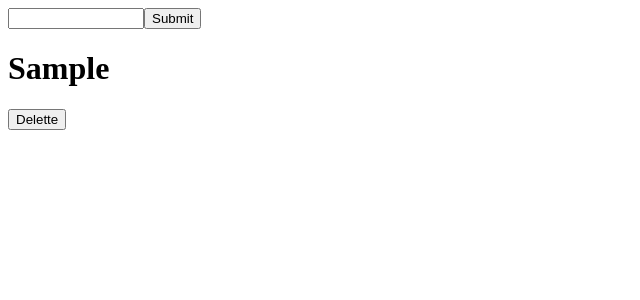
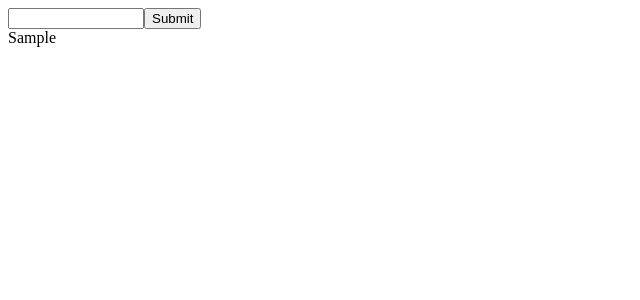
Before and after one commit to VadimVasilcovan/REACT.EX, a React (Vite) app in the folder React-EX/: page / in a window 1280 px wide. Both pictures are taken after typing "Sample" into the empty fields and a click on the button "Submit". Shown: the top 300 px of the page, without its empty margins (0-640 px from the left). Built offline with nearby package versions, Linux system fonts and the light colour scheme.

Commit message:
11/12/2024 ex.3

```diff
--- /dev/null
+++ b/React-EX/src/7_days_of_recapitulation/11.12.2024/ex_0.3_props/ex.0.3_addingTask.jsx
@@ -0,0 +1,31 @@
+import './ex_0.3_parent_coponent'
+
+const CreateAnTask = ({task, setTask, submitTask, SetSubmitTask}) => {
+
+
+    const WriteTask = (event) => {
+        setTask(event.target.value)
+    }
+
+    const SubmitTaskConst = () => {
+        if (task !== ('')){
+            SetSubmitTask([...submitTask, task])
+            setTask('')
+        }
+    }
+
+
+    return(<div>
+        <input
+        type='text'
+        onChange={WriteTask}
+        value={task}
+        >
+        </input>
+        <button onClick={SubmitTaskConst}>
+            Submit
+        </button>
+    </div>)
+}
+
+export default CreateAnTask
--- /dev/null
+++ b/React-EX/src/7_days_of_recapitulation/11.12.2024/ex_0.3_props/ex.0.3_displayTask.jsx
@@ -0,0 +1,14 @@
+
+
+const DisplayTask =({submitTask}) => {
+
+    return (<div>
+        {submitTask.map((newTask, index) => (
+            <div key={index}>
+                {newTask}
+            </div>
+        ))}
+    </div>)
+}
+
+export default DisplayTask
--- /dev/null
+++ b/React-EX/src/7_days_of_recapitulation/11.12.2024/ex_0.3_props/ex_0.3_parent_coponent.jsx
@@ -0,0 +1,17 @@
+import { useState } from "react";
+import CreateAnTask from "./ex.0.3_addingTask";
+import DisplayTask from "./ex.0.3_displayTask";
+
+const ToDoListUsingProps = () => {
+    const [task, setTask]= useState('')
+    const [submitTask, SetSubmitTask]= useState([])
+
+
+    const addTaskProps = {task, setTask, submitTask, SetSubmitTask}
+    return (<>
+        <CreateAnTask {...addTaskProps}/>
+        <DisplayTask submitTask={submitTask}/>
+    </>)
+}
+
+export default ToDoListUsingProps
--- a/React-EX/src/App.jsx
+++ b/React-EX/src/App.jsx
@@ -19,6 +19,7 @@ import ParentApiEx2 from "./project-filter-api-02.jsx/parent-project-filter-api.
 import InputExercise from "./7_days_of_recapitulation/10.12.2024/ex.10.12.2024";
 import NewToDoList from "./7_days_of_recapitulation/11.12.2024/toDoList";
 import CreatingList from "./7_days_of_recapitulation/11.12.2024/ex_0.2";
+import ToDoListUsingProps from "./7_days_of_recapitulation/11.12.2024/ex_0.3_props/ex_0.3_parent_coponent";
 
 
 const App = () => {
@@ -29,7 +30,7 @@ const App = () => {
             {/*<University setSubmitPerson={setSubmitPerson} />
             <ShowResult submitPerson={submitPerson} />
     */}
-       <CreatingList/>
+       <ToDoListUsingProps/>
 
            </>
     );
```
